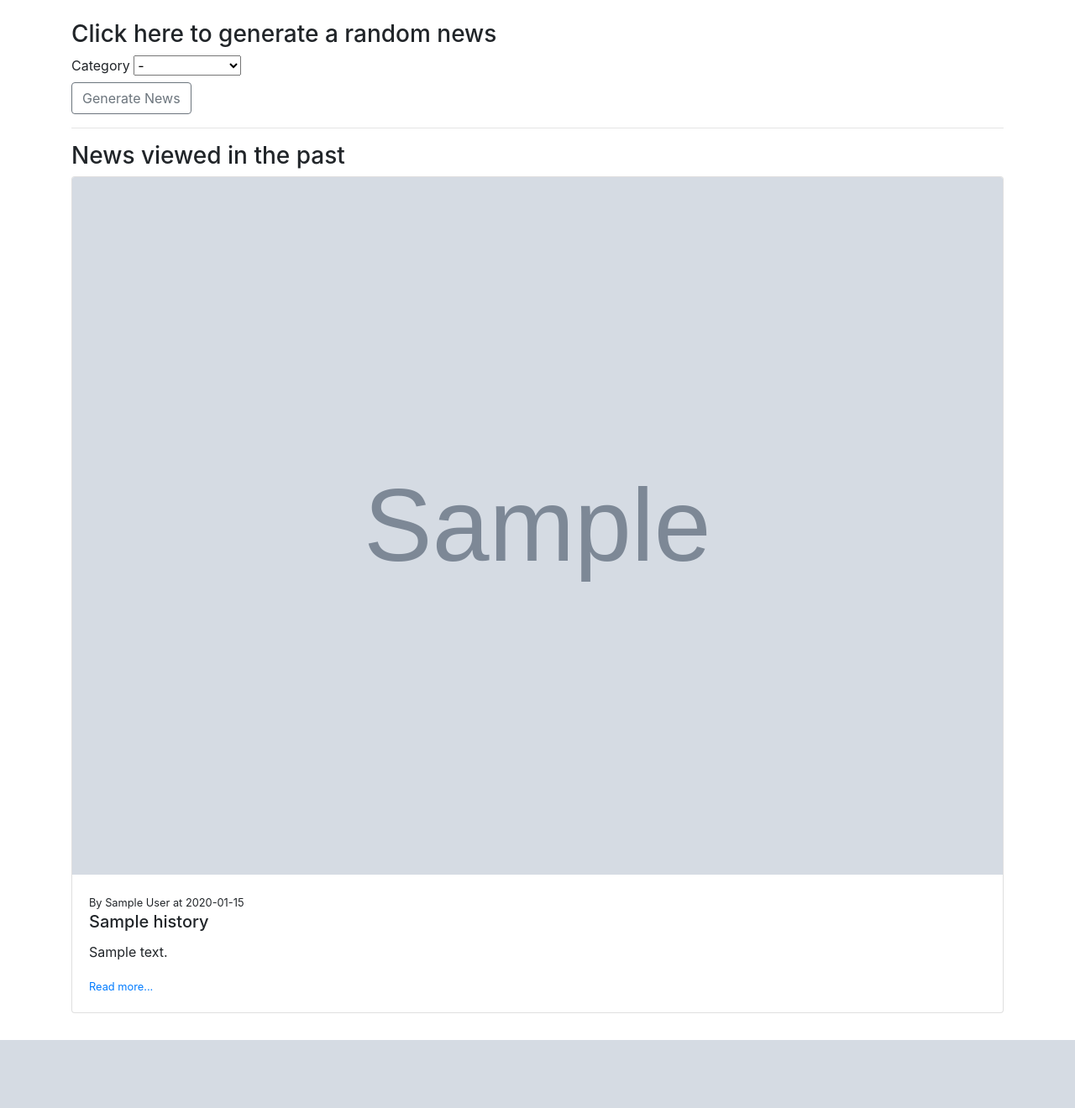
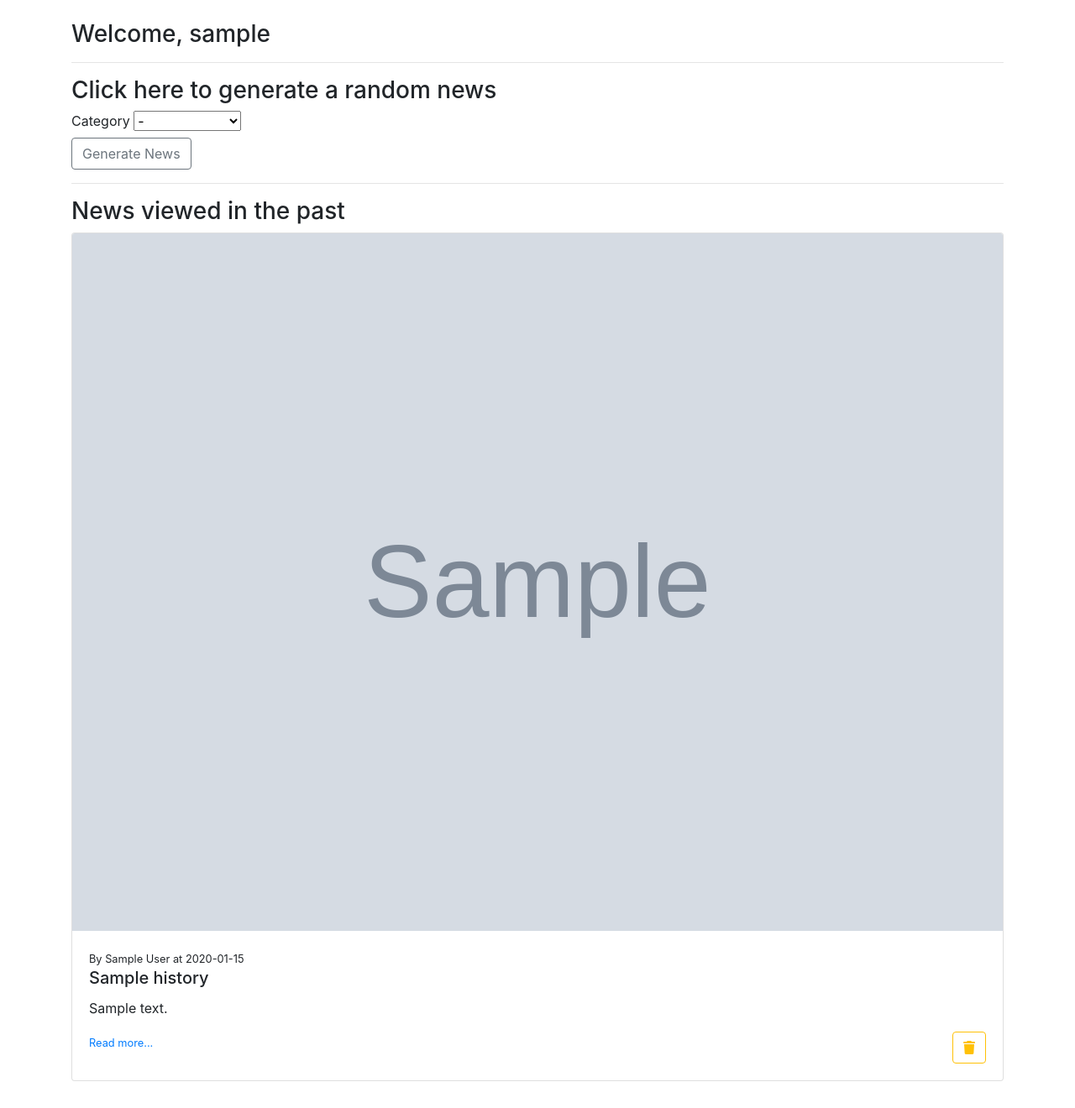
Before and after one commit to marcuspeh/DjangoRandomNews, a Django app: page / in a window 1280 px wide. Shown: the part 56-1376 px from the top of the page at 84% size. Before the commit the page ends 1295 px from the top, so only its background shows below. Run offline with Django 3.2, Linux system fonts and the light colour scheme; a user stored in the database is signed in; tables that the repository leaves empty hold one stand-in row (values such as "Sample post"); grey boxes marked "Sample" are stand-in pictures; some libraries are stand-ins or nearby versions.

Commit message:
update web with delete button

```diff
--- a/website/static/website/script.js
+++ b/website/static/website/script.js
@@ -1,8 +1,15 @@
 document.addEventListener('DOMContentLoaded', function() {
-    document.querySelector("#randomNews").addEventListener("click", generateNews);
-    document.querySelector('#newNewsCloseBottom').addEventListener("click", resetNews);
-    document.querySelector('#newNewsCloseTop').addEventListener("click", resetNews);
+    if (document.querySelector("#allPost")) {
+        document.querySelector("#randomNews").addEventListener("click", generateNews);
+        document.querySelector('#newNewsCloseBottom').addEventListener("click", resetNews);
+        document.querySelector('#newNewsCloseTop').addEventListener("click", resetNews);
+        document.querySelectorAll('.deleteNews').forEach((e) => {
+            e.addEventListener("click", () => deleteHistory(e.getAttribute("data-id")));
+        })
+    }
 });
+
+
 
 function generateNews(e) {
     // Get model components
@@ -27,8 +34,9 @@ function generateNews(e) {
                     `<small>By ${res.author} at ${res.date}</small>` +
                     `<p class="card-text">${res.description}</p>` +
                     `<small><a href=${res.url} target="blank">Read more...</a></small> `;
-            allPost.innerHTML =
-                `<div class="align-middle mb-2">` +
+            if (document.querySelector("#noNewMessage")) {
+                allPost.innerHTML =
+                `<div class="align-middle mb-2" id="post${res.id}">` +
                 `<div class="card" style="width: 100%;">` +
                 `<img class="card-img-top" src=${res.image} alt="News Image">` +
                 `<div class="card-body">` +
@@ -36,8 +44,25 @@ function generateNews(e) {
                 `<h5 class="card-title">${res.title}</h5>` +
                 `<p class="card-text">${res.description}</p>` +
                 `<small><a href=${res.url} target="blank">Read more...</a></small>` +
+                `<button class="btn btn-outline-warning deleteNews" id="delete${res.id}" style="float: right;" data-id=${res.id}>` +
+                `<i class="fas fa-trash"></i></button>` +
+                `</div></div></div>`
+            } else {
+                allPost.innerHTML =
+                `<div class="align-middle mb-2" id="post${res.id}">` +
+                `<div class="card" style="width: 100%;">` +
+                `<img class="card-img-top" src=${res.image} alt="News Image">` +
+                `<div class="card-body">` +
+                `<small>By ${res.author} at ${res.date}</small>` +
+                `<h5 class="card-title">${res.title}</h5>` +
+                `<p class="card-text">${res.description}</p>` +
+                `<small><a href=${res.url} target="blank">Read more...</a></small>` +
+                `<button class="btn btn-outline-warning deleteNews" id="delete${res.id}" style="float: right;" data-id=${res.id}>` +
+                `<i class="fas fa-trash"></i></button>` +
                 `</div></div></div>` +
                 allPost.innerHTML;
+            }
+            document.querySelector(`#delete${res.id}`).addEventListener("click", () => deleteHistory(res.id));
         } else {
             modalBody.innerHTML = "<p>Ops we can't find any news. Please try again.</p>"
         }
@@ -54,3 +79,21 @@ function resetNews(e) {
     modalBody.innerHTML = '<div class="spinner-border" role="status"><span class="sr-only">Loading...</span></div>';
 
 }
+
+function deleteHistory(historyID) {
+    // Post request
+    form = new FormData();
+    form.append("id", historyID);
+    fetch("/deletenews", {
+        method: "POST",
+        body: form,
+    })
+    .then((res) => res.json())
+    .then((res) => {
+        if (res.status == 201) {
+            history = document.getElementById(`post${historyID}`).style.display = "none";
+        } else {
+            alert("Unable to delete. Please refresh page.");
+        }
+    });
+}
--- a/website/templates/website/index.html
+++ b/website/templates/website/index.html
@@ -14,6 +14,10 @@
         </div>
 
     {% else %}
+
+        <!-- Welcome message-->
+        <h3>Welcome, {{user.username}}</h3>
+        <hr>
 
         <!-- Generate news -->
         <h3>Click here to generate a random news</h3>
@@ -40,7 +44,7 @@
         <div id="allPost">
             {% if history %}
                 {% for past in history %}
-                    <div class="align-middle mb-2">
+                    <div class="align-middle mb-2" id="post{{ past.id }}">
                         <div class="card" style="width: 100%;">
                             <img class="card-img-top" src={{ past.image }} alt="News Image">
                             <div class="card-body">
@@ -48,6 +52,9 @@
                                 <h5 class="card-title">{{ past.title }}</h5>
                                 <p class="card-text">{{ past.description }}</p>
                                 <small><a href={{ past.url }} target="blank">Read more...</a></small>
+                                <button class="btn btn-outline-warning deleteNews" style="float: right;" data-id={{ past.id }}>
+                                    <i class="fas fa-trash"></i>
+                                </button>
                             </div>
                         </div>
                     </div>
--- a/website/urls.py
+++ b/website/urls.py
@@ -7,5 +7,6 @@ urlpatterns = [
     path("login", views.loginView, name="login"),
     path("register", views.registerView, name="register"),
     path("logout", views.logoutView, name="logout"),
-    path("getnews", views.getNews)
+    path("getnews", views.getNews),
+    path("deletenews", views.deleteNews)
 ]
--- a/website/views.py
+++ b/website/views.py
@@ -157,3 +157,18 @@ def logoutView(request):
     except:
         pass
     return HttpResponseRedirect(reverse("index"))
+
+@csrf_exempt
+@login_required
+def deleteNews(request):
+    # if delete button is clicked
+    if request.method == "POST":
+        # getting the id of the history to be deleted
+        id = request.POST["id"]
+        try:
+            post = History.objects.filter(id=id).delete()
+            return JsonResponse({'status': 201}, status=201)
+        except:
+            return JsonResponse({'status': 400}, status=400)
+    else:
+        return JsonResponse({}, status=404)
```
